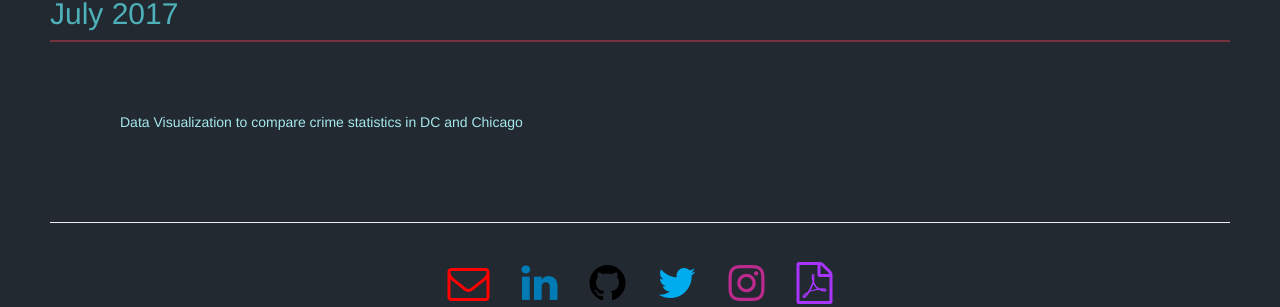
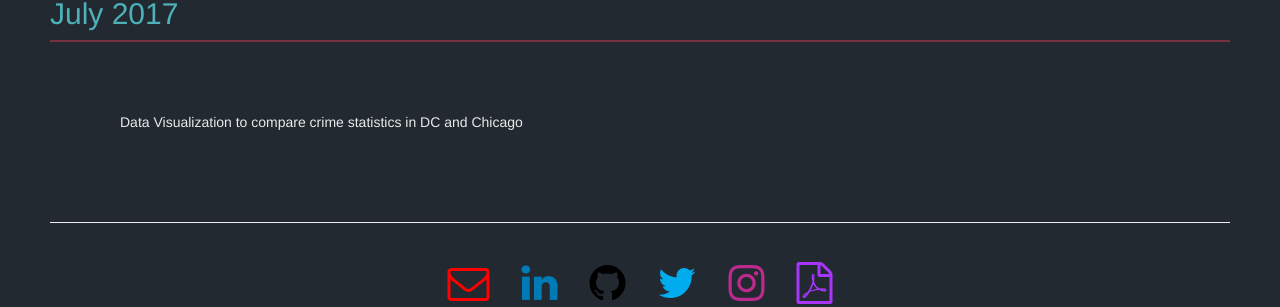
Before and after one commit to aeintngon/old-webpage, a Jekyll site: the page built from projects.html, in a window 1280 px wide. Shown: the part 246-553 px from the top of the page. Built offline with Jekyll 4.4.1, drawn with Linux system fonts in a browser that asks for light colours; nearby versions of some CDN libraries.

Commit message:
Update projects.html

```diff
--- a/projects.html
+++ b/projects.html
@@ -4,4 +4,4 @@ layout: default
 
 	<h2>July 2017</h2>
 	<hr id='top-line'>
-	<p class="content"><a class="link" target="_blank" href="./CrimeData.html">Data Visualization to compare crime statistics in DC and Chicago</a></p>
+	<p class="content"><a target="_blank" href="./CrimeData.html">Data Visualization to compare crime statistics in DC and Chicago</a></p>
```
